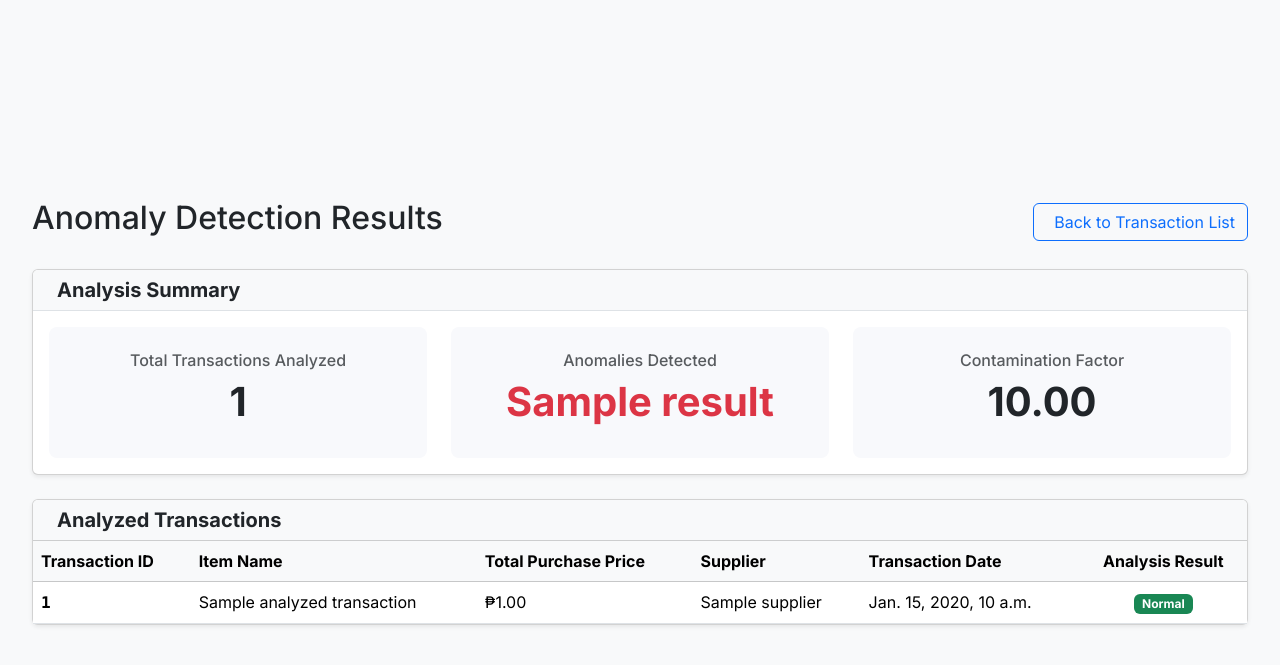
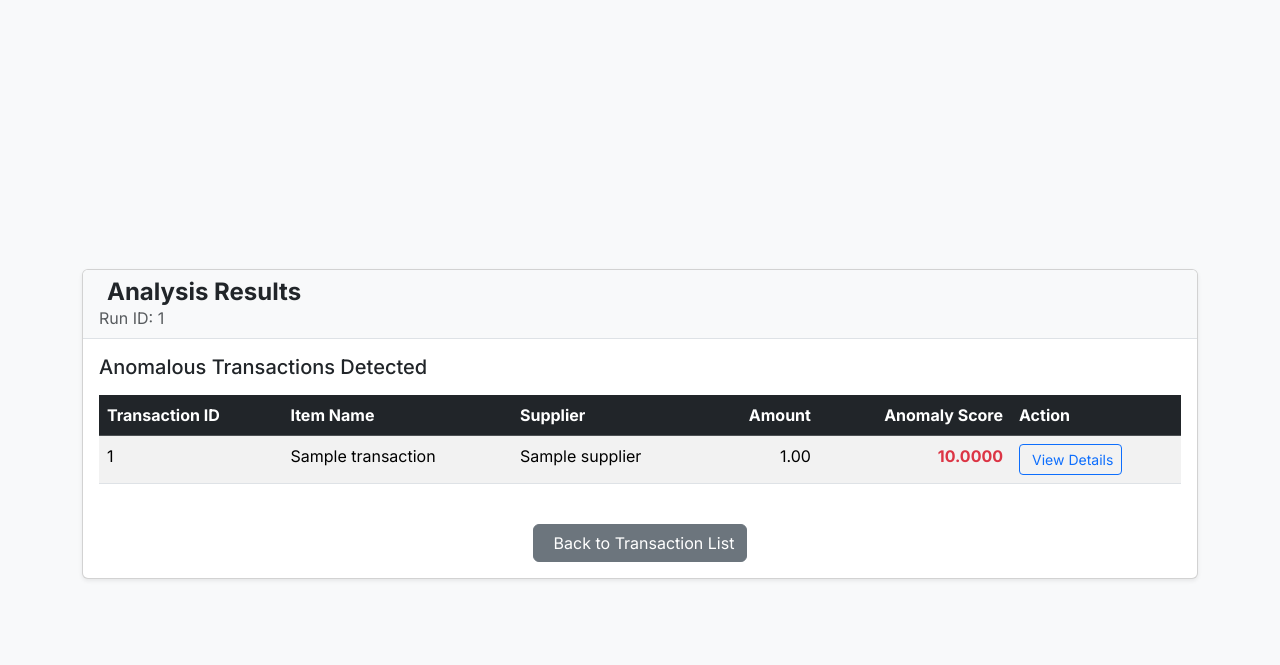
Before and after one commit to gabegtrrz/WatchdogAI, a Django app: template watchdog_ai/templates/ai_analytics/analysis_results.html in a window 1280 px wide. Shown: the top 665 px of the page. Run offline with Django 5.2, Linux system fonts and the light colour scheme; the template is opened without the code that fills it: most values are stand-ins (such as "Sample title", 1, 10 or a date in 2020).

Commit message:
Enhance analysis configuration and results templates
- Updated the analysis configuration template to dynamically display the selected transaction count.
- Refactored the analysis results template to improve layout and detail presentation, including a new report detail view for individual transactions.
- Enhanced JavaScript functionality for better user interaction during analysis initiation and status polling.
- Improved the transaction list template to support transaction selection for analysis with updated filtering options.

```diff
--- a/watchdog_ai/templates/ai_analytics/analysis_results.html
+++ b/watchdog_ai/templates/ai_analytics/analysis_results.html
@@ -1,110 +1,58 @@
 {% extends 'base.html' %}
 {% load static %}
 
-{% block title %}Analysis Results - Procurement Analytics{% endblock %}
+{% block title %}Analysis Results - {{ analysis_run_id }}{% endblock %}
 
 {% block content %}
-<div class="container-fluid mt-4">
-    <div class="row">
-        <div class="col-12">
-            <header class="d-flex justify-content-between align-items-center mb-4">
-                <h1 class="h2 text-dark">Anomaly Detection Results</h1>
-                <a href="{% url 'transaction_list' %}" class="btn btn-outline-primary"><i class="fas fa-arrow-left me-2"></i>Back to Transaction List</a>
-            </header>
-
-            <!-- Analysis Summary -->
-            <div class="card shadow-sm mb-4">
+<div class="container mt-5">
+    <div class="card shadow-sm">
         <div class="card-header bg-light border-bottom">
-                    <h5 class="mb-0 fw-bold"><i class="fas fa-chart-pie me-2"></i>Analysis Summary</h5>
+            <h4 class="mb-0 fw-bold"><i class="fas fa-chart-pie me-2"></i>Analysis Results</h4>
+            <p class="mb-0 text-muted">Run ID: {{ analysis_run_id }}</p>
         </div>
         <div class="card-body">
-                    <div class="row text-center">
-                        <div class="col-md-4">
-                            <div class="stat-box">
-                                <h6 class="text-muted">Total Transactions Analyzed</h6>
-                                <h3 class="fw-bold display-6">{{ results.total_transactions }}</h3>
-                            </div>
-                        </div>
-                        <div class="col-md-4">
-                            <div class="stat-box">
-                                <h6 class="text-muted">Anomalies Detected</h6>
-                                <h3 class="fw-bold display-6 text-danger">{{ results.anomalies_detected }}</h3>
-                            </div>
-                        </div>
-                        <div class="col-md-4">
-                            <div class="stat-box">
-                                <h6 class="text-muted">Contamination Factor</h6>
-                                <h3 class="fw-bold display-6">{{ results.contamination_factor|floatformat:2 }}</h3>
-                            </div>
-                        </div>
-                    </div>
-                </div>
-            </div>
-
-            <!-- Detailed Results -->
-            <div class="card shadow-sm">
-                <div class="card-header bg-light">
-                    <h5 class="mb-0 fw-bold"><i class="fas fa-list-ul me-2"></i>Analyzed Transactions</h5>
-                </div>
-                <div class="card-body p-0">
+            {% if reports %}
+                <h5 class="mb-3">Anomalous Transactions Detected</h5>
                 <div class="table-responsive">
-                        <table class="table table-hover mb-0">
-                            <thead class="table-light">
+                    <table class="table table-hover table-striped">
+                        <thead class="table-dark">
                             <tr>
                                 <th>Transaction ID</th>
                                 <th>Item Name</th>
-                                    <th>Total Purchase Price</th>
                                 <th>Supplier</th>
-                                    <th>Transaction Date</th>
-                                    <th class="text-center">Analysis Result</th>
+                                <th class="text-end">Amount</th>
+                                <th class="text-end">Anomaly Score</th>
+                                <th>Action</th>
                             </tr>
                         </thead>
                         <tbody>
-                                {% for tx in results.analyzed_transactions %}
-                                <tr class="{% if tx.is_anomaly %}table-danger{% endif %}">
-                                    <td><strong class="font-monospace">{{ tx.transaction_id }}</strong></td>
-                                    <td>{{ tx.item_name }}</td>
-                                    <td>₱{{ tx.total_purchase_price|floatformat:2 }}</td>
-                                    <td>{{ tx.supplier }}</td>
-                                    <td>{{ tx.transaction_date }}</td>
-                                    <td class="text-center">
-                                        {% if tx.is_anomaly %}
-                                            <span class="badge bg-danger">Anomaly</span>
-                                        {% else %}
-                                            <span class="badge bg-success">Normal</span>
-                                        {% endif %}
-                                    </td>
-                                </tr>
-                                {% empty %}
+                            {% for report in reports %}
                                 <tr>
-                                    <td colspan="6" class="text-center py-5">
-                                        <p class="text-muted">No transaction data available.</p>
+                                    <td>{{ report.transaction.transaction_id }}</td>
+                                    <td>{{ report.transaction.item_name }}</td>
+                                    <td>{{ report.transaction.supplier }}</td>
+                                    <td class="text-end">{{ report.transaction.total_purchase_price|floatformat:2 }}</td>
+                                    <td class="text-end text-danger fw-bold">{{ report.anomaly_score|floatformat:4 }}</td>
+                                    <td>
+                                        <a href="{% url 'analysis_report_detail' report.id %}" class="btn btn-sm btn-outline-primary">
+                                            <i class="fas fa-search-plus me-1"></i>View Details
+                                        </a>
                                     </td>
                                 </tr>
                             {% endfor %}
                         </tbody>
                     </table>
                 </div>
+            {% else %}
+                <div class="alert alert-success text-center" role="alert">
+                    <h4 class="alert-heading"><i class="fas fa-check-circle me-2"></i>No Anomalies Found</h4>
+                    <p>The analysis completed successfully, and no transactions were flagged as anomalous in this run.</p>
+                </div>
+            {% endif %}
+            <div class="mt-4 text-center">
+                <a href="{% url 'transaction_list' %}" class="btn btn-secondary"><i class="fas fa-list me-2"></i>Back to Transaction List</a>
             </div>
         </div>
     </div>
 </div>
-</div>
-
-<style>
-.stat-box {
-    padding: 1.5rem;
-    border-radius: 0.5rem;
-    background-color: #f8f9fc;
-    transition: transform 0.2s;
-}
-.stat-box:hover {
-    transform: translateY(-5px);
-}
-.table-danger, .table-danger > th, .table-danger > td {
-    --bs-table-bg-state: #f8d7da;
-    --bs-table-striped-bg: #e6c8ca;
-    color: #58151c;
-}
-</style>
 {% endblock %}
```
Also changed, not shown: watchdog_ai/templates/ai_analytics/analysis_configuration.html (+44 -26 lines), watchdog_ai/templates/ai_analytics/analysis_report_detail.html (added, +101 -0 lines), watchdog_ai/templates/ai_analytics/transaction_list.html (+20 -108 lines). Lines whose indentation alone changed are shown as unchanged.
